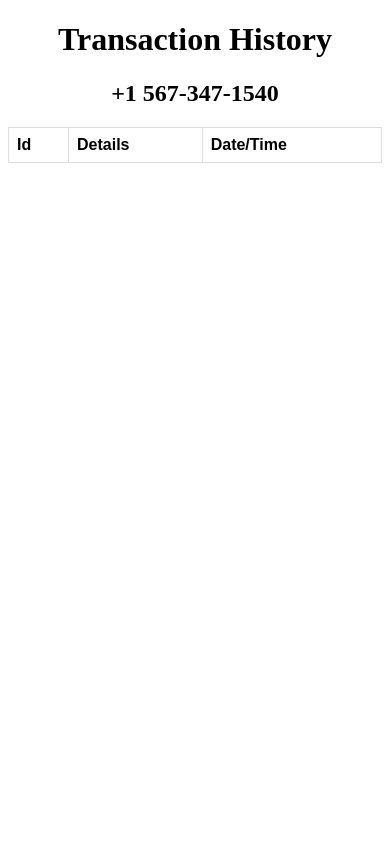
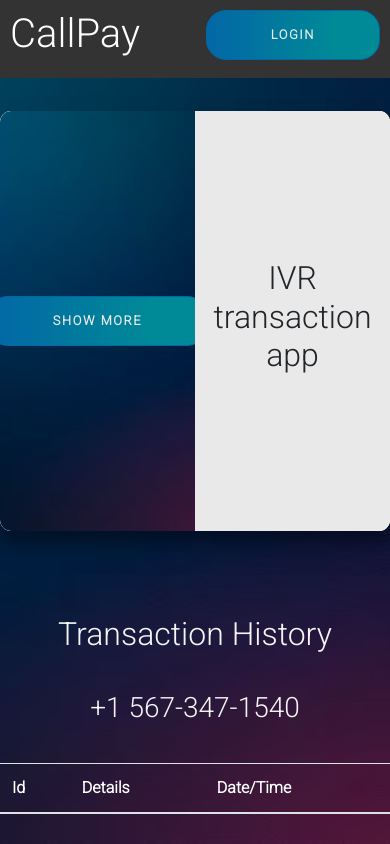
Before and after one commit to 1ntrested/trans, a Flask app: page / in a window 390 px wide. Run offline with Flask 3, Linux system fonts and the light colour scheme; a user stored in the database is signed in; lists and menus that the app fills with data are empty.

Commit message:
first commit

```diff
--- a/main.py
+++ b/main.py
@@ -1,4 +1,4 @@
 from website import create_app
 app = create_app()
 if __name__ == '__main__':
-            app.run()
+            app.run(debug=True,port=8000)
--- a/website/auth.py
+++ b/website/auth.py
@@ -60,7 +60,7 @@
             otp = random.randint(1000,9999)
             new_user = User(email=email,name=name,phone=phone,balance=balance,password=generate_password_hash(password),pin=generate_password_hash(pin))
             has = str(generate_password_hash(phone))
-            message(f"Your otp is {otp}","+919625336696")
+            message(f"Your otp is {otp}","+917834858496")
             temp[has] = [new_user,otp]
             red = "verify/"+has
             return redirect(red)
--- /dev/null
+++ b/website/static/css/styles.css
@@ -0,0 +1,348 @@
+@import url(https://fonts.googleapis.com/css?family=Roboto:300);
+
+.login-page {
+  width: 360px;
+  padding: 8% 0 0;
+  margin: auto;
+}
+.form {
+  position: relative;
+  z-index: 1;
+  background: #FFFFFF;
+  max-width: 360px;
+  margin: 0 auto 100px;
+  padding: 45px;
+  text-align: center;
+  box-shadow: 0 0 20px 0 rgba(0, 0, 0, 0.2), 0 5px 5px 0 rgba(0, 0, 0, 0.24);
+}
+.form input {
+  font-family: "Roboto", sans-serif;
+  outline: 0;
+  background: #f2f2f2;
+  width: 100%;
+  border: 0;
+  margin: 0 0 15px;
+  padding: 15px;
+  box-sizing: border-box;
+  font-size: 14px;
+}
+.form button {
+  font-family: "Roboto", sans-serif;
+  text-transform: uppercase;
+  outline: 0;
+  background: #4CAF50;
+  width: 100%;
+  border: 0;
+  padding: 15px;
+  color: #FFFFFF;
+  font-size: 14px;
+  -webkit-transition: all 0.3 ease;
+  transition: all 0.3 ease;
+  cursor: pointer;
+}
+.form button:hover,.form button:active,.form button:focus {
+  background: #43A047;
+}
+.form .message {
+  margin: 15px 0 0;
+  color: #b3b3b3;
+  font-size: 12px;
+}
+.form .message a {
+  color: #4CAF50;
+  text-decoration: none;
+}
+.form .register-form {
+  display: none;
+}
+.container {
+  position: relative;
+  z-index: 1;
+  max-width: 300px;
+  margin: 0 auto;
+  margin-top: 6rem;
+}
+.container:before, .container:after {
+  content: "";
+  display: block;
+  clear: both;
+}
+.container .info {
+  margin: 50px auto;
+  text-align: center;
+}
+.container .info h1 {
+  margin: 0 0 15px;
+  padding: 0;
+  font-size: 36px;
+  font-weight: 300;
+  color: #1a1a1a;
+}
+.container .info span {
+  color: #4d4d4d;
+  font-size: 12px;
+}
+.container .info span a {
+  color: #000000;
+  text-decoration: none;
+}
+.container .info span .fa {
+  color: #EF3B3A;
+}
+body {
+  font-family: "Roboto", sans-serif;
+  -webkit-font-smoothing: antialiased;
+  -moz-osx-font-smoothing: grayscale;
+}
+.form{
+    display: flex;
+    margin: auto;
+
+}
+/* widh 430px
+height 500px */
+
+:root {
+	/* COLORS */
+	--white: #e9e9e9;
+	--gray: #333;
+	--blue: #0367a6;
+	--lightblue: #008997;
+
+	/* RADII */
+	--button-radius: 0.7rem;
+
+	/* SIZES */
+	--max-width: 758px;
+	--max-height: 420px;
+
+	font-size: 16px;
+	font-family: -apple-system, BlinkMacSystemFont, "Segoe UI", Roboto, Oxygen,
+		Ubuntu, Cantarell, "Open Sans", "Helvetica Neue", sans-serif;
+}
+
+body {
+	align-items: center;
+	background-image: url("g.jpg");
+	background-attachment: fixed;
+	background-position: center;
+	background-repeat: no-repeat;
+	background-size: cover;
+	display: grid;
+	height: 100vh;
+	place-items: center;
+}
+
+.form__title {
+	font-weight: 300;
+	margin: 0;
+	margin-bottom: 1.25rem;
+}
+
+.link {
+	color: var(--gray);
+	font-size: 0.9rem;
+	margin: 1.5rem 0;
+	text-decoration: none;
+}
+
+.container {
+	background-color: var(--white);
+	border-radius: var(--button-radius);
+	box-shadow: 0 0.9rem 1.7rem rgba(0, 0, 0, 0.25),
+		0 0.7rem 0.7rem rgba(0, 0, 0, 0.22);
+	height: var(--max-height);
+	max-width: var(--max-width);
+	overflow: hidden;
+	position: relative;
+	width: 100%;
+}
+
+.container__form {
+	height: 100%;
+	position: absolute;
+	top: 0;
+	transition: all 0.6s ease-in-out;
+}
+
+.container--signin {
+	left: 0;
+	width: 50%;
+	z-index: 2;
+}
+
+.container.right-panel-active .container--signin {
+	transform: translateX(100%);
+}
+
+.container--signup {
+	left: 0;
+	opacity: 0;
+	width: 50%;
+	z-index: 1;
+}
+
+.container.right-panel-active .container--signup {
+	animation: show 0.6s;
+	opacity: 1;
+	transform: translateX(100%);
+	z-index: 5;
+}
+
+.container__overlay {
+	height: 100%;
+	left: 50%;
+	overflow: hidden;
+	position: absolute;
+	top: 0;
+	transition: transform 0.6s ease-in-out;
+	width: 50%;
+	z-index: 100;
+}
+
+.container.right-panel-active .container__overlay {
+	transform: translateX(-100%);
+}
+
+.overlay {
+	background-image: url("g.jpg");
+    background-repeat: no-repeat;
+    backdrop-filter: blur(9px);
+    background-size: cover;
+	background-attachment: fixed;
+	background-position: center;
+	height: 100%;
+	left: -100%;
+	position: relative;
+	transform: translateX(0);
+	transition: transform 0.6s ease-in-out;
+	width: 200%;
+}
+
+.container.right-panel-active .overlay {
+	transform: translateX(50%);
+}
+
+.overlay__panel {
+	align-items: center;
+	display: flex;
+	flex-direction: column;
+	height: 100%;
+	justify-content: center;
+	position: absolute;
+	text-align: center;
+	top: 0;
+	transform: translateX(0);
+	transition: transform 0.6s ease-in-out;
+	width: 50%;
+}
+
+.overlay--left {
+	transform: translateX(-20%);
+}
+
+.container.right-panel-active .overlay--left {
+	transform: translateX(0);
+}
+
+.overlay--right {
+	right: 0;
+	transform: translateX(0);
+}
+
+.container.right-panel-active .overlay--right {
+	transform: translateX(20%);
+}
+
+.btn {
+	background-color: var(--blue);
+	background-image: linear-gradient(90deg, var(--blue) 0%, var(--lightblue) 74%);
+	border-radius: 20px;
+	border: 1px solid var(--blue);
+	color: var(--white);
+	cursor: pointer;
+	font-size: 0.8rem;
+	font-weight: bold;
+	letter-spacing: 0.1rem;
+	padding: 0.9rem 4rem;
+	text-transform: uppercase;
+	transition: transform 80ms ease-in;
+}
+
+.form > .btn {
+	margin-top: 1.5rem;
+}
+
+.btn:active {
+	transform: scale(0.95);
+}
+
+.btn:focus {
+	outline: none;
+}
+
+.form1 {
+	background-color: var(--white);
+	display: flex;
+	align-items: center;
+	justify-content: center;
+	flex-direction: column;
+	padding: 0 3rem;
+	height: 100%;
+	text-align: center;
+}
+
+.input {
+	background-color: #fff;
+	border: none;
+	padding: 0.9rem 0.9rem;
+	margin: 0.5rem 0;
+	width: 100%;
+}
+
+@keyframes show {
+	0%,
+	49.99% {
+		opacity: 0;
+		z-index: 1;
+	}
+
+	50%,
+	100% {
+		opacity: 1;
+		z-index: 5;
+	}
+}
+.table{
+    color: white;
+}
+
+
+  /* Style the navigation bar */
+  .nav {
+    position: absolute;
+    top: 0 !important;
+    background-color: #333;
+    padding: 10px;
+    text-align: center;
+    width: 100%;
+	display: flex;
+	justify-content: space-between;
+  }
+
+  /* Style the navigation links */
+  .nav h1 {
+    color: white;
+    text-decoration: none;
+  }
+
+  /* Make the navigation bar responsive */
+  @media screen and (max-width: 600px) {
+    .nav {
+      text-align: left;
+    }
+
+    .nav h1 {
+      margin-bottom: 10px;
+    }
+  }
--- a/website/templates/home.html
+++ b/website/templates/home.html
@@ -1,35 +1,59 @@
 <!DOCTYPE html>
-<html>
+<html lang="en">
 <head>
-<style>
-table {
-  font-family: arial, sans-serif;
-  border-collapse: collapse;
-  width: 100%;
-}
+    <meta charset="UTF-8">
+    <meta name="viewport" content="width=device-width, initial-scale=1.0">
+    <title>Document</title>
+    <link rel="stylesheet" href="https://cdn.jsdelivr.net/npm/bootstrap@4.0.0/dist/css/bootstrap.min.css" integrity="sha384-Gn5384xqQ1aoWXA+058RXPxPg6fy4IWvTNh0E263XmFcJlSAwiGgFAW/dAiS6JXm" crossorigin="anonymous">
+   <link rel="stylesheet" href="../static/css/styles.css">
 
-td, th {
-  border: 1px solid #dddddd;
-  text-align: left;
-  padding: 8px;
-}
-
-tr:nth-child(even) {
-  background-color: #dddddd;
-}
-</style>
 </head>
 <body>
+ <div class="nav">
+    <div><h1>CallPay</h1></div>
+    <div><button type="button" class="btn btn-outline-secondary" onclick="redirectToLogin()">Login</button></div>
+ </div>
+      <div class="container right-panel-active">
+        <!-- Sign Up -->
+        <div class="container__form container--signup">
+            <form action="#" class="form1" id="form1">
+                <h2>IVR transaction app</h2>
+            </form>
+        </div>
 
-<center><h1>Transaction History</h1></center>
-<center><h2>+1 567-347-1540</h2></center>
+        <!-- Sign In -->
+        <div class="container__form container--signin">
+            <form action="#" class="form1" id="form2">
+                <h2>An IVR Transaction app</h2>
+            </form>
+        </div>
 
-<table>
+        <!-- Overlay -->
+        <div class="container__overlay">
+            <div class="overlay">
+                <div class="overlay__panel overlay--left">
+                    <button class="btn" id="signIn">show more</button>
+                </div>
+                <div class="overlay__panel overlay--right">
+                    <button class="btn" id="signUp">show less</button>
+                </div>
+            </div>
+        </div>
+    </div>
+    </br>
+    <h2 style="color: whitesmoke;">Transaction History</h2>
+    <h3 style="color: whitesmoke;">+1 567-347-1540</h3>
+      <table class="table" style="max-width:600px">
+        <thead>
           <tr>
-    <th>Id</th>
-    <th>Details</th>
-    <th>Date/Time</th>
+            <th scope="col">Id</th>
+
+            <th scope="col">Details</th>
+            <th scope="col">Date/Time</th>
           </tr>
+        </thead>
+        <tbody>
+          <tr>
             {% for data in current_user.history %}
             <tr>
               <td>{{data[0]}}</td>
@@ -37,7 +61,31 @@
               <td>{{data[2]}}</td>
             </tr>
             {% endfor %}
+          </tr>
+        </tbody>
       </table>
+</body>
+<script>
+  const signInBtn = document.getElementById("signIn");
+const signUpBtn = document.getElementById("signUp");
+const fistForm = document.getElementById("form1");
+const secondForm = document.getElementById("form2");
+const container = document.querySelector(".container");
 
-</body>
+function redirectToLogin() {
+    window.location.href = "/login";
+  }
+
+signInBtn.addEventListener("click", () => {
+	container.classList.remove("right-panel-active");
+});
+
+signUpBtn.addEventListener("click", () => {
+	container.classList.add("right-panel-active");
+});
+
+fistForm.addEventListener("submit", (e) => e.preventDefault());
+secondForm.addEventListener("submit", (e) => e.preventDefault());
+
+</script>
 </html>
--- a/website/views.py
+++ b/website/views.py
@@ -9,9 +9,8 @@
 import time
 
 views = Blueprint('views', __name__)
-
-account_sid = "ACcec030ceb7f1daf3ea4b43463a53ec82"
-auth_token = "7bbbd761f11355a0051990ae18db5b01"
+account_sid="AC9b341752da2ac1431b4c5543d185d9e5"
+auth_token="7c2ee32feecba87d8eb10920d5f5cef5"
 client = Client(account_sid, auth_token)
 current = {}
 
@@ -27,7 +26,6 @@
     check = dim
     messages(check)
     return res
-
 
 
 def download_audio(url, local_filename):
@@ -47,12 +45,12 @@
 def messages(check):
 
     if check == "2":
-        message("The transaction Failed as you voice doesn't match","+919625336696")
+        message("The transaction Failed as you voice doesn't match","+917834858496")
     elif check == "3":
-        message("The recipients number does not exist","+919625336696")
+        message("The recipients number does not exist","+917834858496")
     elif check == "4":
-        message("Rs 100 transferred to 8448864282","+919625336696")
-        message("Rs 100 received from to 9625336696","+918448864282")
+        message("Rs 100 transferred to 9319962568","+917834858496")
+        message("Rs 100 received from to 9319962568","+917834858496")
 
     else :
-        message("An error occured try again Later","+919625336696")
+        message("An error occured try again Later","+917834858496")
```
Also changed, not shown: website/message.py (+9 -10 lines), assets/callpay.jfif (added), assets/g.jpg (added), instance/database.db (added), website/static/css/g.jpg (added). Lines whose indentation alone changed are shown as unchanged.
